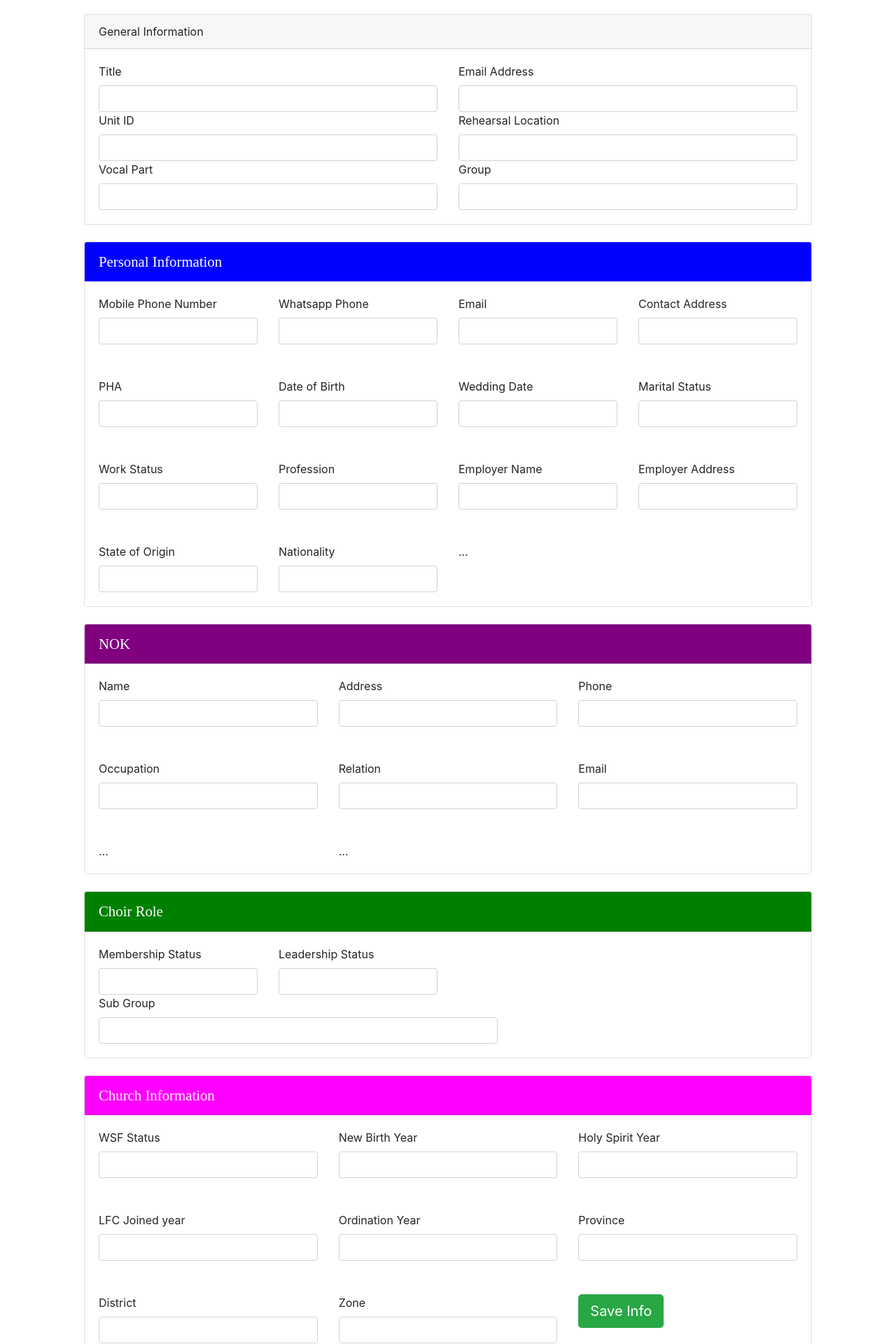
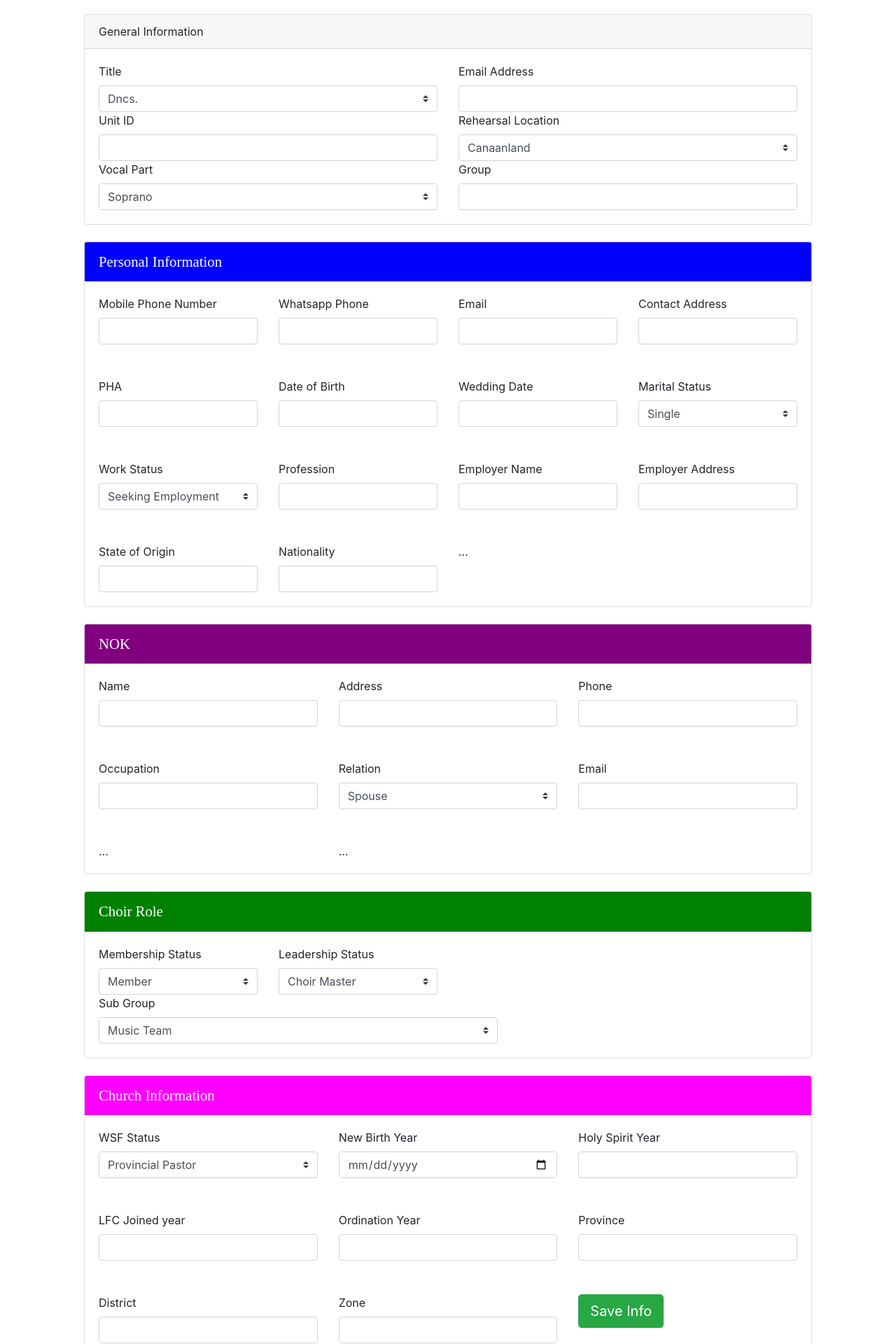
Before and after one commit to sechibueze/ftc-choir-ui-with-reactjs, a React (Create React App) app: page /update-info/1 in a window 1280 px wide. Shown: the top 1920 px of the page at 70% size. Built offline with nearby package versions, Linux system fonts and the light colour scheme; no server answers.

Commit message:
change the homepage

```diff
--- a/src/components/Dashboard/editDashboard.js
+++ b/src/components/Dashboard/editDashboard.js
@@ -179,13 +179,18 @@ class EditDashboard extends Component {
                                     <div className="row">
                                         <div className="col-md-6">
                                             <label htmlFor="title">Title</label>
-                                            <input
-                                                type="text"
-                                                className="form-control"
+                                            <select
+                                                className="custom-select"
                                                 name="title"
                                                 value={this.state.title}
                                                 onChange={this.onChange}
-                                            />
+                                            >
+                                                <option value="Dncs.">Dncs.</option>
+                                                <option value="Mr.">Mr.</option>
+                                                <option value="Mrs.">Mrs.</option>
+                                                <option value="Dncs.">Dcns.</option>
+                                                <option value="Pst.">Pst.</option>
+                                            </select>
                                         </div>
                                         <div className="col-md-6">
                                             <label htmlFor="email">Email Address</label>
@@ -213,26 +218,36 @@ class EditDashboard extends Component {
                                         </div>
                                         <div className="col-md-6">
                                             <label htmlFor="rehearsal_location">Rehearsal Location</label>
-                                            <input
-                                                type="text"
-                                                className="form-control"
+                                            <select
+                                                className="custom-select"
                                                 name="rehearsal_location"
                                                 value={this.state.rehearsal_location}
                                                 onChange={this.onChange}
-                                            />
+                                            >
+                                                <option value="Canaanland">Canaanland</option>
+                                                <option value="Raji Oba">Raji Oba</option>
+                                                <option value="Ikoyi">Ikoyi</option>
+                                                <option value="Oregun">Oregun</option>
+                                                <option value="Festac">Festac</option>
+                                                <option value="Iyana Ishasi 1008">Iyana Ishasi 1008</option>
+                                            </select>
                                         </div>
                                     </div>
 
                                     <div className="row">
                                         <div className="col-md-6">
                                             <label htmlFor="vocal_part">Vocal Part</label>
-                                            <input
-                                                type="text"
-                                                className="form-control"
+                                            <select
+                                                className="custom-select"
                                                 name="vocal_part"
                                                 value={this.state.vocal_part}
                                                 onChange={this.onChange}
-                                            />
+                                            >
+                                                <option value="Soprano">Soprano</option>
+                                                <option value="Alto">Alto</option>
+                                                <option value="Tenor">Tenor</option>
+                                                <option value="Musician">Musician</option>
+                                            </select>
                                         </div>
                                         <div className="col-md-6">
                                             <label htmlFor="group">Group</label>
@@ -342,26 +357,36 @@ class EditDashboard extends Component {
 
                                         <div className="col-md-3">
                                             <label htmlFor="marital_status">Marital Status</label>
-                                            <input
-                                                type="text"
-                                                className="form-control"
+                                            <select
+                                                className="custom-select"
                                                 name="marital_status"
                                                 value={this.state.marital_status}
                                                 onChange={this.onChange}
-                                            />
+                                            >
+                                                <option value="Single">Single</option>
+                                                <option value="In a Relationship">In a Relationship</option>
+                                                <option value="Engaged">Engaged</option>
+                                                <option value="Married">Married</option>
+                                                <option value="Separated">Separated</option>
+                                                <option value="Divorced">Divorced</option>
+                                                <option value="Widowed">Widowed</option>
+                                            </select>
                                         </div>
                                     </div>
 
                                     <div className="row mt-5">
                                         <div className="col-md-3">
                                             <label htmlFor="work_status">Work Status</label>
-                                            <input
-                                                type="text"
-                                                className="form-control"
+                                            <select
+                                                className="custom-select"
                                                 name="work_status"
                                                 value={this.state.work_status}
                                                 onChange={this.onChange}
-                                            />
+                                            >
+                                                <option>Seeking Employment</option>
+                                                <option>Employed</option>
+                                                <option>Self Employed</option>
+                                            </select>
                                         </div>
 
                                         <div className="col-md-3">
@@ -495,13 +520,19 @@ class EditDashboard extends Component {
 
                                         <div className="col-md-4">
                                             <label htmlFor="nok_relation">Relation</label>
-                                            <input
-                                                type="text"
-                                                className="form-control"
+                                            <select
+                                                className="custom-select"
                                                 name="nok_relation"
                                                 value={this.state.nok_relation}
                                                 onChange={this.onChange}
-                                            />
+                                            >
+                                                <option value="Spouse">Spouse</option>
+                                                <option value="Parent">Parent</option>
+                                                <option value="Sibling">Sibling</option>
+                                                <option value="Relative">Relative</option>
+                                                <option value="Mentor">Mentor</option>
+                                                <option value="Protege">Protege</option>
+                                            </select>
                                         </div>
 
                                         <div className="col-md-4">
@@ -547,35 +578,57 @@ class EditDashboard extends Component {
                                     <div className="row">
                                         <div className="col-md-3">
                                             <label htmlFor="membership_status">Membership Status</label>
-                                            <input
-                                                type="text"
-                                                className="form-control"
+                                            <select
+                                                className="custom-select"
                                                 name="membership_status"
                                                 value={this.state.membership_status}
                                                 onChange={this.onChange}
-                                            />
+                                            >
+                                                <option>Member</option>
+                                                <option>Ordained worker</option>
+                                                <option>Pastorate</option>
+                                            </select>
                                         </div>
 
                                         <div className="col-md-3">
                                             <label htmlFor="leadership_status">Leadership Status</label>
-                                            <input
-                                                type="text"
-                                                className="form-control"
+                                            <select
+                                                className="custom-select"
                                                 name="leadership_status"
                                                 value={this.state.leadership_status}
                                                 onChange={this.onChange}
-                                            />
+                                            >
+                                                <option value="Choir Master">Choir Master</option>
+                                                <option value="Asst. Choir Master">Asst. Choir Master</option>
+                                                <option value="Choir Secretary">Choir Secretary</option>
+                                                <option value="Asst. Choir Secretary">Asst. Choir Secretary</option>
+                                                <option value="Song Teacher">Song Teacher</option>
+                                                <option value="Part Head">Part Head</option>
+                                                <option value="Head of Musician">Head of Musician</option>
+                                                <option value="Group Leader">Group Leader</option>
+                                                <option value="Group Secretary">Group Secretary</option>
+                                                <option value="Chorister">Chorister</option>
+                                            </select>
                                         </div>
 
                                         <div className="col-md-7">
                                             <label htmlFor="sub_group">Sub Group</label>
-                                            <input
-                                                type="text"
-                                                className="form-control"
+                                            <select
+                                                className="custom-select"
                                                 name="sub_group"
                                                 value={this.state.sub_group}
                                                 onChange={this.onChange}
-                                            />
+                                            >
+                                                <option value="Music Team">Music Team</option>
+                                                <option value="Praise Team">Praise Team</option>
+                                                <option value="Medical Team">Medical Team</option>
+                                                <option value="Technical Unit">Technical Unit</option>
+                                                <option value="Royal Apparel">Royal Apparel</option>
+                                                <option value="FTC Secretariat/Protocol">FTC Secretariat / Protocol</option>
+                                                <option value="Covenant Partner">Covenant Partner</option>
+                                                <option value="Legal Team">Legal Team</option>
+                                                <option value="Welfare Team">Welfare Team</option>
+                                            </select>
                                         </div>
 
                                         <div className="col-md-4">
@@ -602,19 +655,30 @@ class EditDashboard extends Component {
                                     <div className="row">
                                         <div className="col-md-4">
                                             <label htmlFor="wsf_status">WSF Status</label>
-                                            <input
-                                                type="text"
-                                                className="form-control"
+                                            <select
+                                                className="custom-select"
                                                 name="wsf_status"
                                                 value={this.state.wsf_status}
                                                 onChange={this.onChange}
-                                            />
+                                            >
+                                                <option value="Provincial Pastor">Provincial Pastor</option>
+                                                <option value="District Pastor">District Pastor</option>
+                                                <option value="Home Provider">Home Provider</option>
+                                                <option value="Cell Minister">Cell Minister</option>
+                                                <option value="Asst. Cell Minister">Asst. Cell Minister</option>
+                                                <option value="Cell Secretary">Cell Secretary</option>
+                                                <option value="Zonal Minister">Zonal Minister</option>
+                                                <option value="Asst. Zonal Minister">Asst. Zonal Minister</option>
+                                                <option value="Chairman (Zonal Council)">Chairman (Zonal Council)</option>
+                                                <option value="Asst. Chairman (Zonal Council)">Asst. Chairman (Zonal Council)</option>
+                                                <option value="Secretary (Zonal Council)">Secretary (Zonal Council)</option>
+                                            </select>
                                         </div>
 
                                         <div className="col-md-4">
                                             <label htmlFor="new_birth_year">New Birth Year</label>
                                             <input
-                                                type="text"
+                                                type="date"
                                                 className="form-control"
                                                 name="new_birth_year"
                                                 value={this.state.new_birth_year}
```
Also changed, not shown: src/components/Home/Home.js (+13 -43 lines), src/components/Home/HomeStyle.css (+7 -5 lines).
